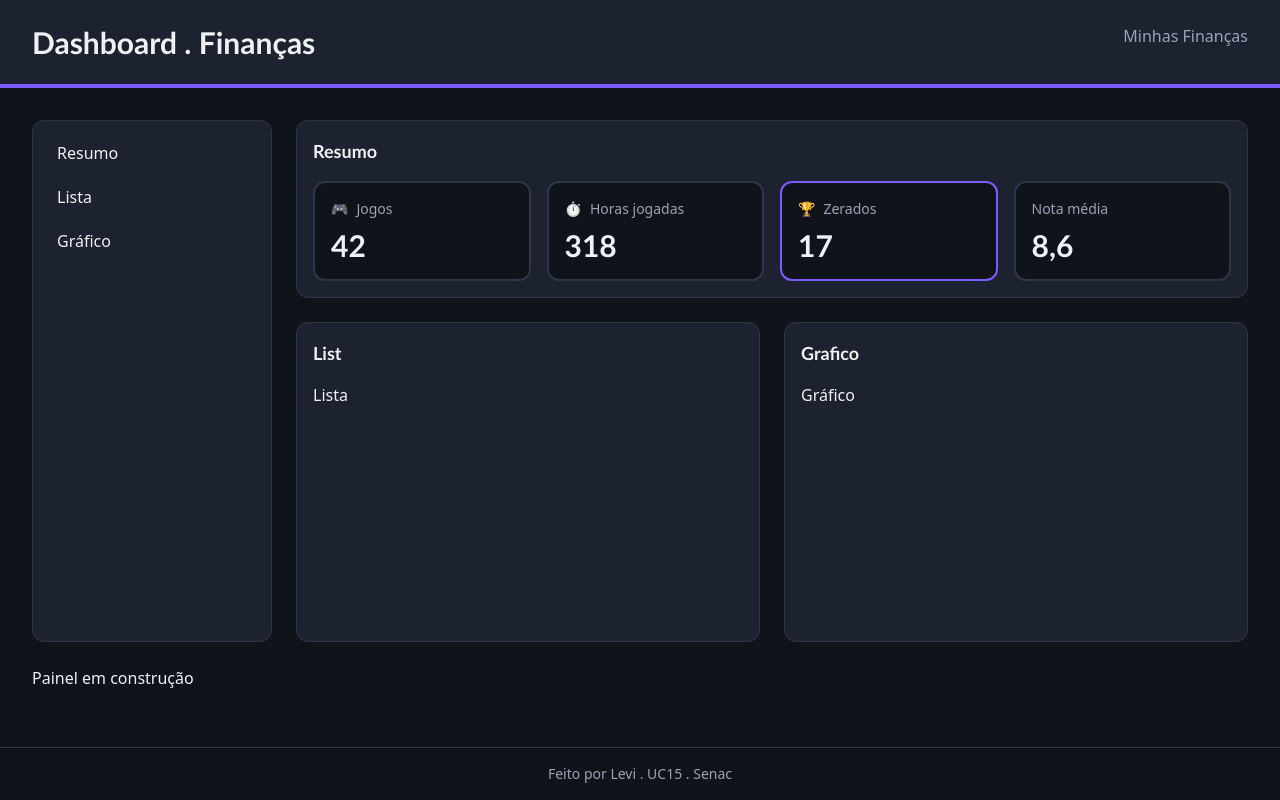
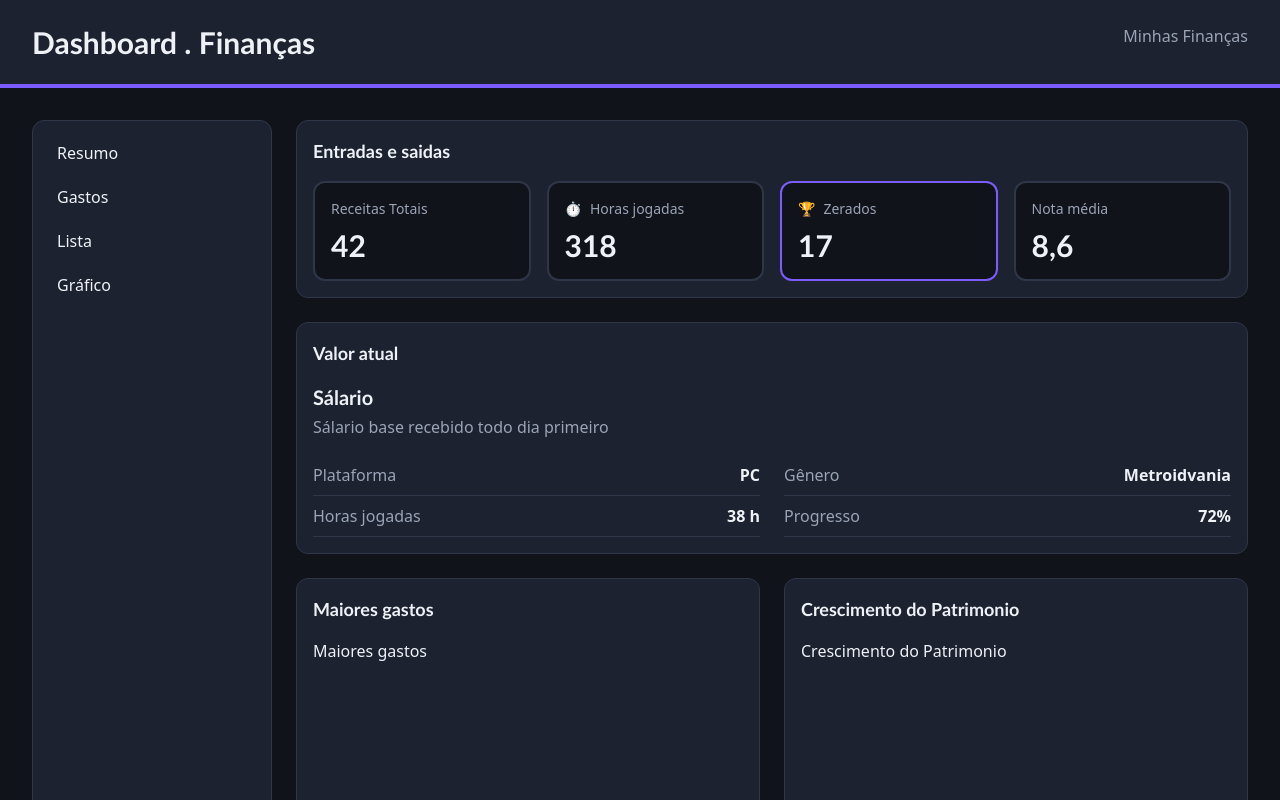
Before and after one commit to Levi-dev6638/my-dashboard, a React (Vite) app: page / in a window 1280 px wide. Shown: the top 800 px of the page. Built offline with nearby package versions, Linux system fonts and the light colour scheme.

Commit message:
feat: add InfoRow component with props

```diff
--- a/src/App.jsx
+++ b/src/App.jsx
@@ -2,13 +2,14 @@ import Header from './components/Header';
 import Footer from './components/Footer';
 import Menu from './components/Menu';
 import SummaryCard from './components/SummaryCard';
-import Panel from './components/Panel'
+import Panel from './components/Panel';
+import InfoRow from './components/InfoRow';
 const areaClass =
   'min-h-32 rounded-xl border-2 border-dashed border-border bg-surface p-4 text-muted';
 function App() {
   return (
     <>
-      <div className="flex min-h-screen flex-col bg-background text-foreground">
+      <div className="flex min-h-screen flex-col bg-background text-foreground ">
         <Header />
         <main
           className="grid flex-1 grid-cols-1 content-start gap-4 p-4
@@ -17,21 +18,40 @@ function App() {
         >
           <Menu />
 
-          <Panel id="summary" title="Resumo" className="md:col-span-2">
+          <Panel
+            id="summary"
+            title=" Entradas e saidas"
+            className="md:col-span-2"
+          >
             <div className="grid grid-cols-2 gap-4 md:grid-cols-4">
-
-              <SummaryCard title="Jogos" value={42} icon="🎮" />
+              <SummaryCard title="Receitas Totais" value={42} />
               <SummaryCard title="Horas jogadas" value={318} icon="⏱️" />
               <SummaryCard title="Zerados" value={17} icon="🏆" isHighlighted />
               <SummaryCard title="Nota média" value="8,6" />
             </div>
           </Panel>
-
-          <Panel id="list" title="List" className= "md:min-h-80">
-            Lista
+          <Panel id=" highlight" title="Valor atual" className="md:col-span-2">
+            <h3 className="font-heading text-xl font-bold">Sálario</h3>
+            <p className="mt-1 text-muted">
+              {' '}
+              Sálario base recebido todo dia primeiro
+            </p>
+            <div className="mt-4 grid gap-x-6 md:grid-cols-2">
+              <InfoRow label="Plataforma" value="PC" />
+              <InfoRow label="Gênero" value="Metroidvania" />
+              <InfoRow label="Horas jogadas" value="38 h" />
+              <InfoRow label="Progresso" value="72%" />
+            </div>
           </Panel>
-          <Panel id="chart" title="Grafico" className= "md:min-h-80">
-            Gráfico
+          <Panel id="list" title="Maiores gastos" className="md:min-h-80">
+            Maiores gastos
+          </Panel>
+          <Panel
+            id="chart"
+            title="Crescimento do Patrimonio"
+            className="md:min-h-80"
+          >
+            Crescimento do Patrimonio
           </Panel>
           <p>Painel em construção</p>
         </main>
--- /dev/null
+++ b/src/components/InfoRow.jsx
@@ -0,0 +1,10 @@
+function InfoRow({ label, value }) {
+  return (
+    <p className="flex justify-between gap-4 border-b border-border py-2">
+      <span className="text-muted">{label}</span>
+      <span className="font-bold">{value}</span>
+    </p>
+  )
+}
+
+export default InfoRow
--- a/src/components/Menu.jsx
+++ b/src/components/Menu.jsx
@@ -1,17 +1,17 @@
-import { useState } from 'react'
+import { useState } from 'react';
 
 const linkClass =
-  'block rounded-lg px-3 py-2 hover:bg-background hover:text-primary'
+  'block rounded-lg px-3 py-2 hover:bg-background hover:text-primary';
 
 function Menu() {
-  const [isOpen, setIsOpen] = useState(false)
+  const [isOpen, setIsOpen] = useState(false);
 
   function toggleMenu() {
-    setIsOpen(!isOpen)
+    setIsOpen(!isOpen);
   }
 
   function closeMenu() {
-    setIsOpen(false)
+    setIsOpen(false);
   }
 
   return (
@@ -19,7 +19,7 @@ function Menu() {
       id="menu"
       aria-label="Menu principal"
       className="rounded-xl border border-border bg-surface p-3
-        md:col-span-2 xl:col-span-1 xl:row-span-2"
+        md:col-span-2 xl:col-span-1 xl:row-span-3"
     >
       <button
         type="button"
@@ -38,17 +38,28 @@ function Menu() {
         className={`mt-3 flex-col gap-1 xl:mt-0 xl:flex ${isOpen ? 'flex' : 'hidden'}`}
       >
         <li>
-          <a href="#summary" onClick={closeMenu} className={linkClass}>Resumo</a>
+          <a href="#summary" onClick={closeMenu} className={linkClass}>
+            Resumo
+          </a>
         </li>
         <li>
-          <a href="#list" onClick={closeMenu} className={linkClass}>Lista</a>
+          <a href="#highlight" onClick={closeMenu} className={linkClass}>
+            Gastos
+          </a>
         </li>
         <li>
-          <a href="#chart" onClick={closeMenu} className={linkClass}>Gráfico</a>
+          <a href="#list" onClick={closeMenu} className={linkClass}>
+            Lista
+          </a>
+        </li>
+        <li>
+          <a href="#chart" onClick={closeMenu} className={linkClass}>
+            Gráfico
+          </a>
         </li>
       </ul>
     </nav>
-  )
+  );
 }
 
-export default Menu
+export default Menu;
```
